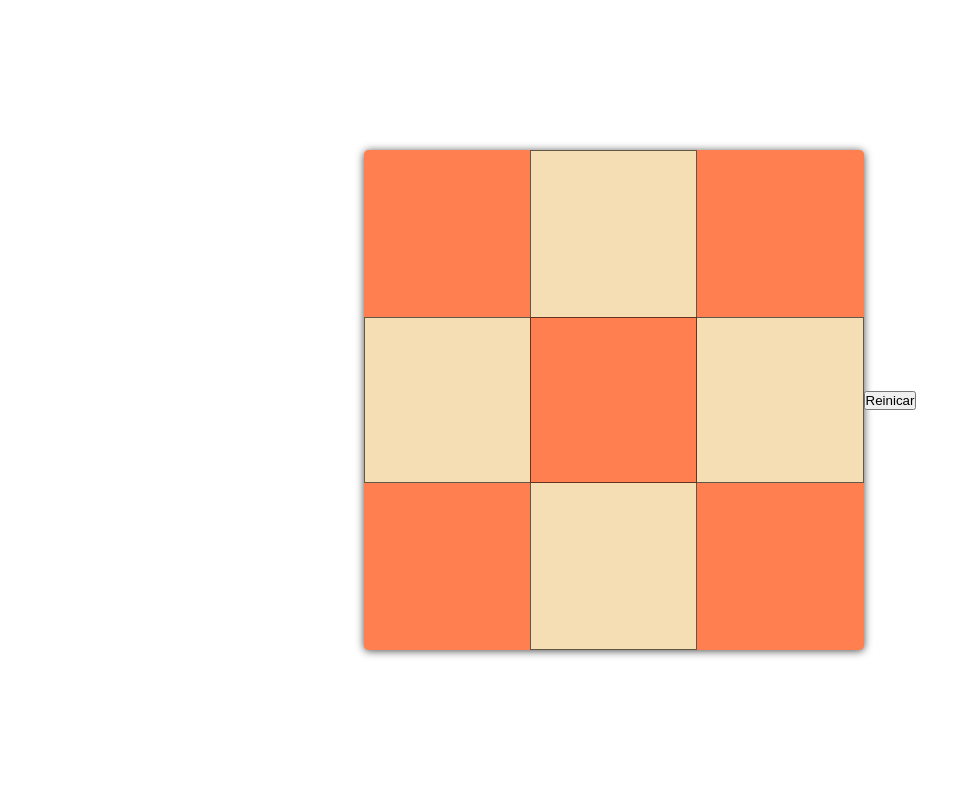
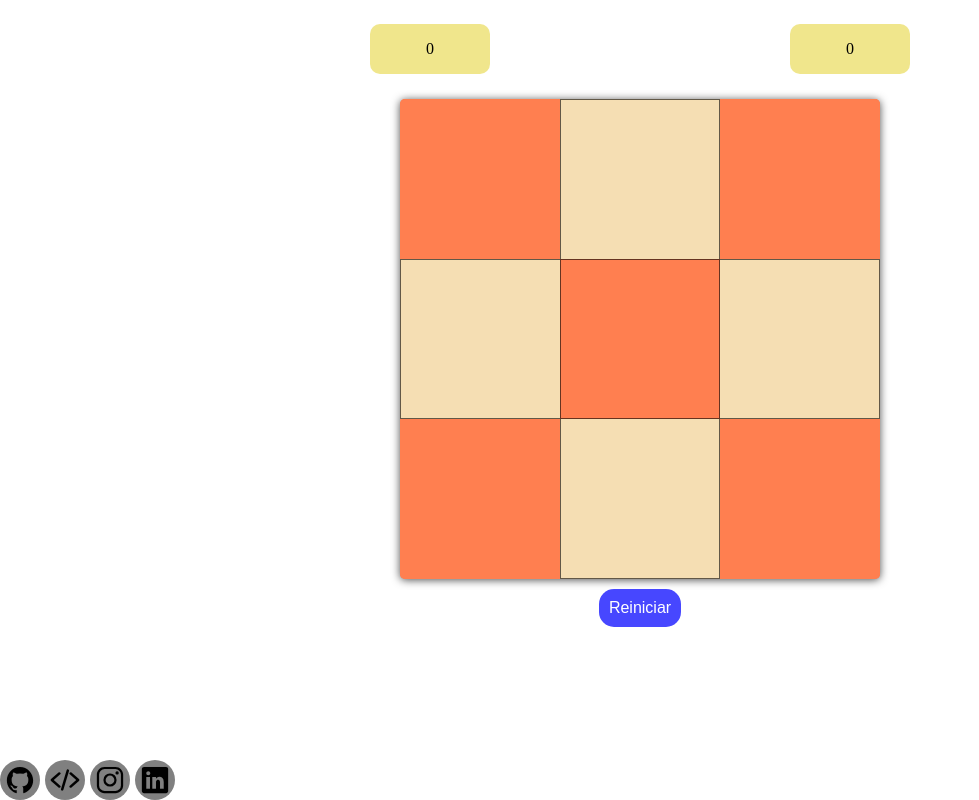
Before and after one commit to BrunoDeSP/jogo_da_velha, a plain HTML site: page index.html in a window 1280 px wide. Shown: the whole page, without its empty margins (0-979 px from the left). Drawn offline with nearby package versions, Linux system fonts and the light colour scheme.

Commit message:
data being inserted into the array

```diff
--- a/index.html
+++ b/index.html
@@ -9,7 +9,12 @@
 </head>
 <body>
     <main class="main">
+        <div class="header">
+            <span class="scoreboard"><p>0</p></span>
+            <span class="scoreboard"><p>0</p></span>
+        </div>
         <div class="content">
+            <div class="content__game">
                 <button class="square square--one" onclick="trocar('one')">
                     <span class="circle"></span>
                     <span class="crucifix"></span>
@@ -47,8 +52,32 @@
                     <span class="crucifix"></span>
                 </button>
             </div>
-        <button onclick="reiniciar()">Reinicar</button>
+            <button class="btn--restart" onclick="reiniciar()">Reiniciar</button>
+        </div>
+        <div class="footer">
+            <a class="footer__link footer__link--first" href="">
+                <ion-icon class="icon" name="logo-github"></ion-icon>
+                <p class="text__link">Github</p>
+            </a>
+            <a class="footer__link" href="">
+                <ion-icon class="icon" name="code-slash"></ion-icon>
+                <p class="text__link">Codigo do Projeto</p>
+            </a>
+            <a class="footer__link" href="">
+                <ion-icon class="icon" name="logo-instagram"></ion-icon>
+                <p class="text__link">Instagram</p>
+            </a>
+            <a class="footer__link" href="">
+                <ion-icon class="icon" name="logo-linkedin"></ion-icon>
+                <p class="text__link">Linkedin</p>
+            </a>
+        </div>
     </main>
     <script src="script.js"></script>
+
+    <!-- Library Ionicons -->
+    <script type="module" src="https://unpkg.com/ionicons@7.1.0/dist/ionicons/ionicons.esm.js"></script>
+    <script nomodule src="https://unpkg.com/ionicons@7.1.0/dist/ionicons/ionicons.js"></script>
+
 </body>
 </html>
--- a/script.js
+++ b/script.js
@@ -3,30 +3,39 @@ let quadrado = ""
 const quadrados = Array.prototype.slice.call(document.getElementsByClassName('square'))
 const lista = [
     quadradoUm = {
+        nome: "one",
         fundo : ""
     },
     quadradoDois = {
+        nome: "two",
         fundo : ""
     },
     quadradoTres = {
+        nome: "three",
         fundo : ""
     },
     quadradoQuatro = {
+        nome: "four",
         fundo : ""
     },
     quadradoCinco = {
+        nome: "five",
         fundo : ""
     },
     quadradoSeis = {
+        nome: "six",
         fundo : ""
     },
     quadradoSete = {
+        nome: "seven",
         fundo : ""
     },
     quadradoOito = {
+        nome: "eight",
         fundo : ""
     },
     quadradoNove = {
+        nome: "nine",
         fundo : ""
     },
 ]
@@ -36,14 +45,17 @@ function trocar(name) {
     const position = quadrados.indexOf(figure[0])
     const verificacao = quadrados[position].className == `square square--${name}` ? true : false
     const ultimaForma = figure[0] == quadrado ? true : false
+    // const inserirForma = lista.find( item => item.nome == '')
 
     if(ultimaForma) {
         if(turn == "circle") {
             figure[0].classList.remove("activeCrucifix")
             turn = "crucifix"
+            retirarForma(name)
         } else {
             figure[0].classList.remove("activeCircle")
             turn = "circle"
+            retirarForma(name)
         }
         quadrado = ""
         } else {
@@ -52,10 +64,12 @@ function trocar(name) {
                     figure[0].classList.add("activeCircle")
                     turn = "crucifix"
                     quadrado = figure[0]
+                    inserirForma(name, "circle")
                 } else {
                     figure[0].classList.add("activeCrucifix")
                     turn = "circle"
                     quadrado = figure[0]
+                    inserirForma(name, "crucifix")
             }
         }
     }
@@ -67,3 +81,18 @@ function reiniciar() {
         quadrados[i].classList.remove("activeCircle")
     }
 }
+
+// function acharGanhador() {
+
+// }
+
+function inserirForma(name, figure) {
+    const inserindo = lista.find(item => item.nome == name)
+    inserindo.fundo = figure
+}
+
+function retirarForma(name) {
+    const retirando = lista.find(item => item.nome == name)
+    retirando.fundo = ""
+}
+// console.log(arrayCrucifixo)
--- a/style/style.css
+++ b/style/style.css
@@ -12,19 +12,61 @@
 
 .main {
     display: flex;
-    align-items: center;
-    justify-content: center;
+    flex-direction: column;
     height: 100vh;
     overflow-y: hidden;
 }
 
+/*
+||  MAIN CONTAINERS  ||
+*/
+
+.header {
+    display: flex;
+    height: 100px;
+    width: 100%;
+    align-items: center;
+    justify-content: center;
+}
+
 .content {
+    display: flex;
+    flex-direction: column;
+    width: 100%;
+    height: calc(100% - 130px);
+    align-items: center;
+}
+
+
+
+/*
+||  HEADER  ||
+*/
+
+.scoreboard {
+    display: flex;
+    width: 120px;
+    height: 50px;
+    align-items: center;
+    justify-content: center;
+    margin-left: 150px;
+    margin-right: 150px;
+    border-radius: 10px;
+    background: khaki;
+}
+
+
+/*
+||  CONTENT  ||
+*/
+
+.content__game {
     display: grid;
     grid-template-columns: 1fr 1fr 1fr;
     grid-template-rows: 1fr 1fr 1fr;
     grid-gap: 0px;
-    width: 500px;
-    height: 500px;
+    width: 480px;
+    height: 480px;
     background: coral;
     border-radius: 5px;
     box-shadow: 0px 1px 8px rgb(0 0 1/ 70%);
@@ -91,6 +133,22 @@
 .square--nine {
     border-radius: 0px 0px 5px 0px;
 }
+
+/*
+||  BUTTON REINICIAR  ||
+*/
+
+.btn--restart {
+    border: none;
+    border-radius: 15px;
+    background: #4747ff;
+    padding: 10px;
+    color: white;
+    font-size: 16px;
+    margin-top: 10px;
+}
+
+
 
 /*
 ||  FIGURES OF BUTTONS  ||
@@ -161,3 +219,56 @@
     transition-delay: .2s;
     transition-duration: .3s;
 }
+
+
+/*
+||  FOOTER  ||
+*/
+
+.footer {
+    display: flex;
+    height: 40px;
+    width: 100%;
+    align-items: center;
+}
+
+/*
+||  ICONS FOOTER  ||
+ */
+
+
+.footer__link {
+    display: flex;
+    align-items: center;
+    margin-right: 5px;
+    padding: 5px;
+    border-radius: 20px;
+    color: #000;
+    text-decoration: none;
+    background: gray;
+}
+
+.footer__link:hover .text__link {
+    display: block;
+    width: auto;
+    transition-property: width;
+    transition-duration: 2s;
+    transition-timing-function: linear;
+}
+
+.footer__link:hover {
+    transition-property: width;
+    transition-duration: 2s;
+    transition-timing-function: linear;
+}
+
+.icon {
+    height: 30px;
+    width: 30px;
+}
+
+.text__link {
+    display: none;
+    width: 0px;
+    margin-left: 5px;
+}
```
Also changed, not shown: anotacoes.txt. Lines whose indentation alone changed are shown as unchanged.
